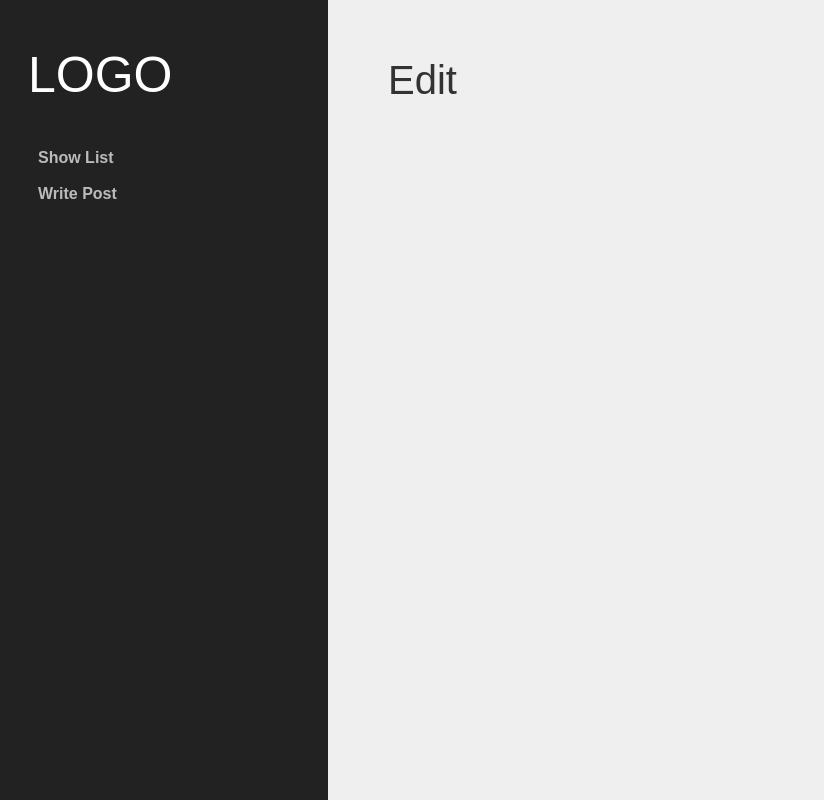
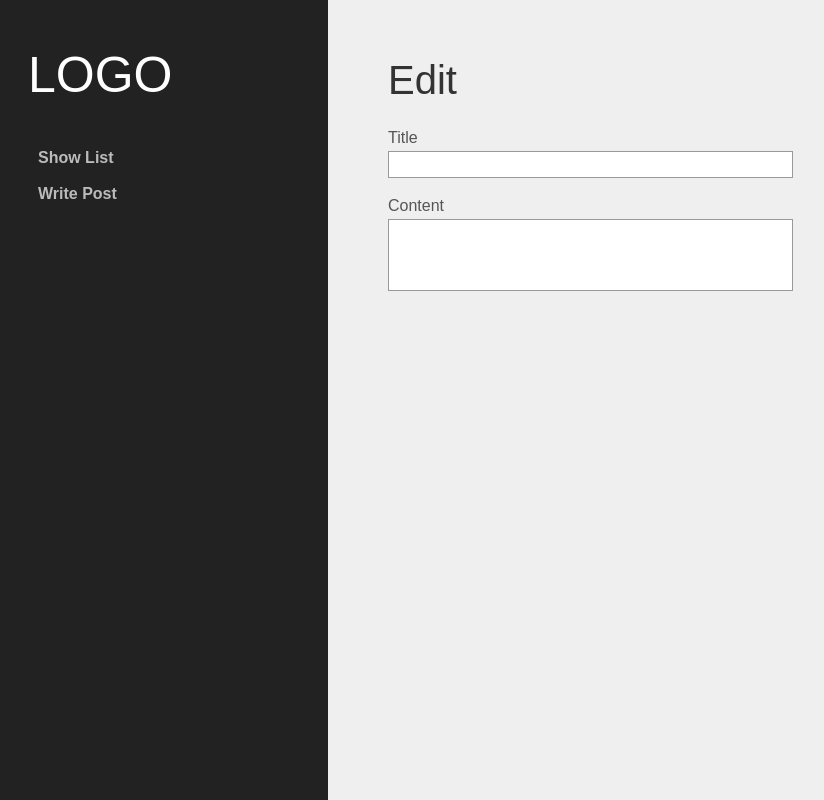
Before and after one commit to dearnono2/node-express, a React (Create React App) app in the folder react/: page /edit/1 in a window 1280 px wide. Shown: the whole page, without its empty margins (22-846 px from the left). Built offline with nearby package versions, Linux system fonts and the light colour scheme; no server answers.

Commit message:
수정할 데이터 Edit컴포넌트의 폼에 출력

```diff
--- a/react/src/community/Edit.js
+++ b/react/src/community/Edit.js
@@ -1,18 +1,20 @@
-import Layout from "../common/Layout";
+import Layout from '../common/Layout';
 import { useState, useEffect } from 'react';
 import { useParams } from 'react-router-dom';
-import axios from "axios";
+import axios from 'axios';
 
 function Edit() {
   const params = useParams();
-  const [Detail, setDetail] = useState(null);
+  const [Detail, setDetail] = useState({});
   const [Title, setTitle] = useState('');
-  const [content, setContent] = useState('');
+  const [Content, setContent] = useState('');
+
   useEffect(() => {
-    const item = {num: params.num}
+    const item = { num: params.num };
+
     axios.post('/api/community/detail', item)
       .then((res) => {
-        if(res.data.success) {
+        if (res.data.success) {
           console.log(res.data.detail);
           setDetail(res.data.detail);
         }
@@ -20,11 +22,20 @@ function Edit() {
       .catch(err => console.log(err));
   }, [])
 
+  useEffect(() => {
+    setTitle(Detail.title);
+    setContent(Detail.content);
+  }, [Detail])
+
   return (
     <Layout name={'Edit'}>
+      <label htmlFor="title">Title</label>
+      <input type="text" value={Title || ''} id='title' onChange={e => setTitle(e.target.value)} />
 
+      <label htmlFor="content">Content</label>
+      <textarea name="content" id="contend" cols="30" rows="4" value={Content || ''} onChange={e => setContent(e.target.value)}></textarea>
     </Layout>
-  )
+  );
 }
 
-export default Edit
+export default Edit;
```
